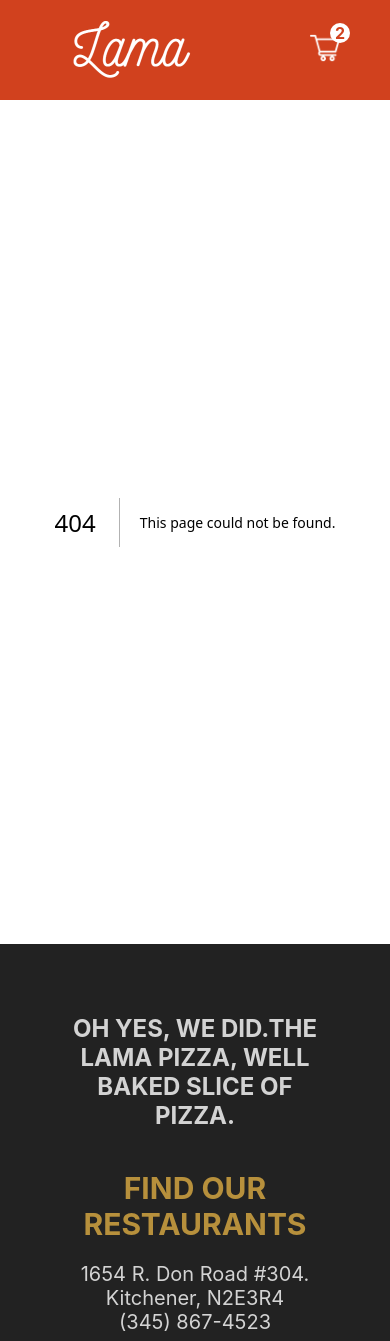
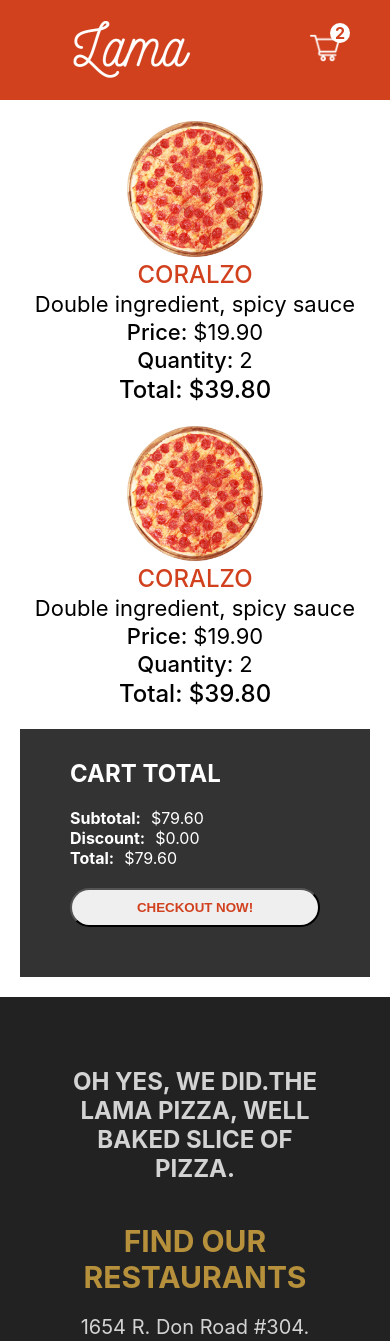
Before and after one commit to apatel6152/Pizza_Mania, a Next.js app: page /cart in a window 390 px wide. Before the commit this address had no page. Shown: the top 1341 px of the page. Built offline with nearby package versions, Linux system fonts and the light colour scheme.

Commit message:
Adding Cart Page UI

```diff
--- /dev/null
+++ b/pages/cart.jsx
@@ -0,0 +1,98 @@
+import styles from "../styles/Cart.module.css";
+import Image from "next/image";
+
+const Cart = () => {
+  return (
+    <div className={styles.container}>
+      <div className={styles.left}>
+        <table className={styles.table}>
+            <tbody>
+          <tr className={styles.trTitle}>
+            <th>Product</th>
+            <th>Name</th>
+            <th>Extras</th>
+            <th>Price</th>
+            <th>Quantity</th>
+            <th>Total</th>
+          </tr>
+          <tr className={styles.tr}>
+            <td>
+              <div className={styles.imgContainer}>
+                <Image
+                  src="/img/pizza.png"
+                  layout="fill"
+                  objectFit="cover"
+                  alt=""
+                />
+              </div>
+            </td>
+            <td>
+              <span className={styles.name}>CORALZO</span>
+            </td>
+            <td>
+              <span className={styles.extras}>
+                Double ingredient, spicy sauce
+              </span>
+            </td>
+            <td>
+              <span className={styles.price}>$19.90</span>
+            </td>
+            <td>
+              <span className={styles.quantity}>2</span>
+            </td>
+            <td>
+              <span className={styles.total}>$39.80</span>
+            </td>
+          </tr>
+          <tr className={styles.tr}>
+            <td>
+              <div className={styles.imgContainer}>
+                <Image
+                  src="/img/pizza.png"
+                  layout="fill"
+                  objectFit="cover"
+                  alt=""
+                />
+              </div>
+            </td>
+            <td>
+              <span className={styles.name}>CORALZO</span>
+            </td>
+            <td>
+              <span className={styles.extras}>
+                Double ingredient, spicy sauce
+              </span>
+            </td>
+            <td>
+              <span className={styles.price}>$19.90</span>
+            </td>
+            <td>
+              <span className={styles.quantity}>2</span>
+            </td>
+            <td>
+              <span className={styles.total}>$39.80</span>
+            </td>
+          </tr>
+          </tbody>
+        </table>
+      </div>
+      <div className={styles.right}>
+        <div className={styles.wrapper}>
+          <h2 className={styles.title}>CART TOTAL</h2>
+          <div className={styles.totalText}>
+            <b className={styles.totalTextTitle}>Subtotal:</b>$79.60
+          </div>
+          <div className={styles.totalText}>
+            <b className={styles.totalTextTitle}>Discount:</b>$0.00
+          </div>
+          <div className={styles.totalText}>
+            <b className={styles.totalTextTitle}>Total:</b>$79.60
+          </div>
+          <button className={styles.button}>CHECKOUT NOW!</button>
+        </div>
+      </div>
+    </div>
+  );
+};
+
+export default Cart;
--- /dev/null
+++ b/styles/Cart.module.css
@@ -0,0 +1,122 @@
+.container {
+    padding: 50px;
+    display: flex;
+  }
+
+  .left {
+    flex: 2;
+  }
+
+  .right {
+    flex: 1;
+  }
+
+  .imgContainer {
+    width: 100px;
+    height: 100px;
+    position: relative;
+
+  }
+
+  .table {
+    width: 100%;
+    border-spacing: 25px;
+  }
+
+  .name {
+    font-weight: 500;
+    color: #d1411e;
+    font-size: 18px;
+  }
+
+  .tr {
+    text-align: center;
+  }
+  .total {
+    font-weight: 500;
+    font-size: 18px;
+
+  }
+
+  .wrapper {
+    width: 90%;
+    max-height: 300px;
+    background-color: #333;
+    padding: 50px;
+    padding-top: 10px;
+    display: flex;
+    flex-direction: column;
+    justify-content: space-between;
+    color: white;
+  }
+
+  .totalTextTitle {
+    margin-right: 10px;
+  }
+
+  .button {
+    height: auto;
+    color: #d1411e;
+    font-weight: bold;
+    cursor: pointer;
+    margin-top: 20px;
+    border-radius: 20px;
+    padding: 10px;
+  }
+
+  @media screen and (max-width: 480px) {
+    .container {
+      flex-direction: column;
+      padding: 20px;
+    }
+
+    .table {
+      display: flex;
+      flex-direction: column;
+      align-items: center;
+      justify-content: center;
+    }
+
+    .trTitle{
+      display: none;
+    }
+
+    .tr{
+      display: flex;
+      flex-direction: column;
+      align-items: center;
+      justify-content: center;
+      margin-bottom: 20px;
+    }
+
+    .imgContainer{
+      width: 35vw;
+      height: 35vw;
+
+    }
+
+    .name,.total{
+      font-size: 24px;
+    }
+
+    .extras,.price,.quantity{
+      font-size: 22px;
+    }
+
+    .price::before{
+      content: "Price: ";
+      font-weight: 500;
+    }
+    .quantity::before{
+      content: "Quantity: ";
+      font-weight: 500;
+    }
+    .total::before{
+      content: "Total: ";
+      font-weight: 500;
+    }
+
+    .wrapper{
+      width: 100%;
+    }
+  }
```
